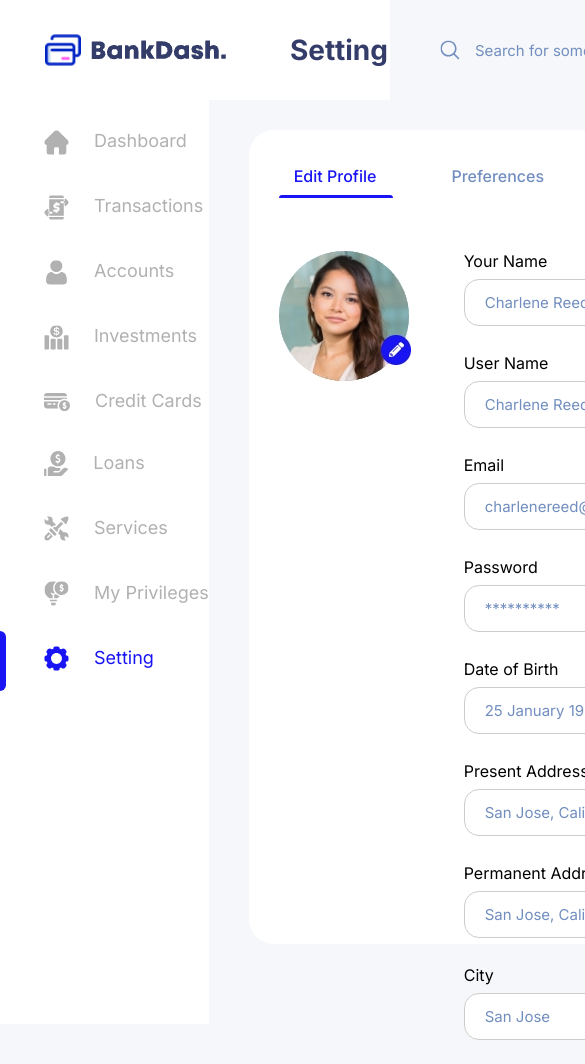
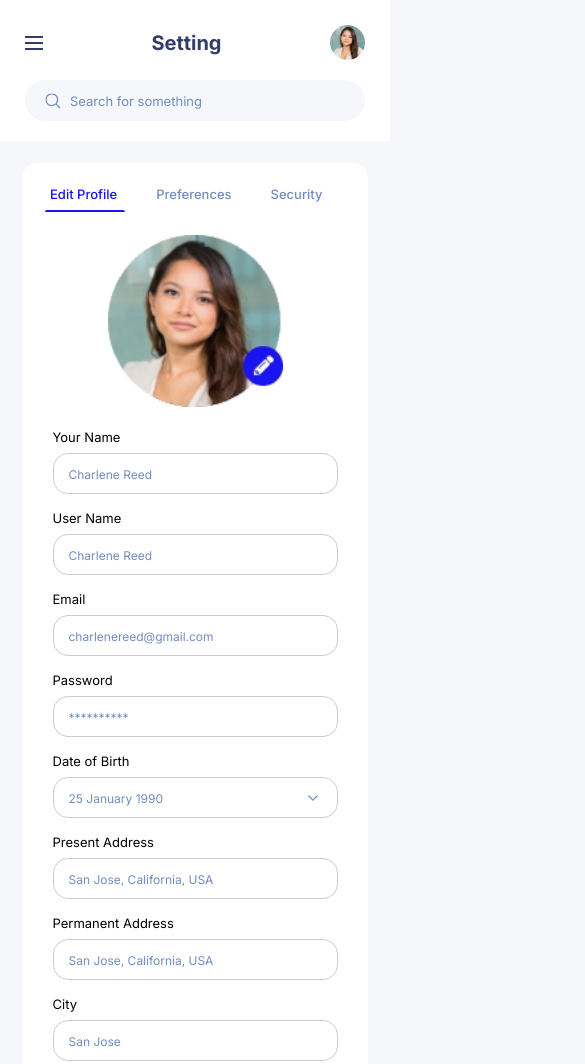
Before and after one commit to ValeriaStav/ATT-TEST-FRONT-END, a plain HTML site: page index.html in a window 390 px wide. Shown: the top 1064 px of the page, 585 px wide, since content can reach past the window. Drawn offline with Linux system fonts and the light colour scheme.

Commit message:
feat: add media queries for mobile and tablet

```diff
--- a/index.html
+++ b/index.html
@@ -10,7 +10,14 @@
     <!-- Header -->
     <header>
       <img src="assets/images/logo.png" alt="BankDash" class="logo" />
+
       <div class="header-container">
+        <!-- Burger-menu -->
+        <div class="burger-menu" id="burger-menu">
+          <div class="bar"></div>
+          <div class="bar"></div>
+          <div class="bar"></div>
+        </div>
         <h2>Setting</h2>
         <div class="search-container">
           <input
--- a/style.css
+++ b/style.css
@@ -19,10 +19,19 @@
     transition: all 0.2s ease-in-out;
 }
 
+html {
+    scroll-behavior: smooth;
+}
+
 body {
     max-width: 1440px;
     margin: 0 auto;
     background-color: var(--body-color);
+    transition: all 0.3s linear;
+}
+
+::-webkit-scrollbar {
+    width: 0px;
 }
 
 input::placeholder {
@@ -32,7 +41,7 @@ input::placeholder {
 /* Header */
 
 header {
-    height: 100px;
+    min-height: 100px;
     padding: 20px 40px;
     background-color: var(--background-color);
     display: flex;
@@ -59,6 +68,20 @@ h2 {
     padding-left: 42px;
     font-size: 28px;
     color: var(--primary-color);
+}
+
+
+.burger-menu {
+    display: none;
+    flex-direction: column;
+    cursor: pointer;
+}
+
+.bar {
+    width: 18px;
+    height: 2px;
+    background-color: var(--primary-color);
+    margin: 2px 0;
 }
 
 .search-container {
@@ -110,7 +133,7 @@ main {
 /* Sidebar */
 
 .sidebar {
-    width: 250px;
+    min-width: 250px;
     min-height: 924px;
     display: flex;
     background-color: var(--background-color);
@@ -270,3 +293,174 @@ input[type="submit"] {
     font-size: 18px;
     cursor: pointer;
 }
+
+
+@media (min-width: 769px) and (max-width: 1024px) {
+    .header-container {
+        gap: 16px;
+    }
+
+    .profile-container {
+        flex-direction: column;
+        flex-wrap: wrap;
+
+    }
+
+    .form-container {
+        flex-direction: row;
+    }
+
+    .form-group {
+        flex: 1 1 45%;
+    }
+
+    h2 {
+        font-size: 26px;
+    }
+}
+
+
+@media (max-width: 768px) {
+
+    * {
+        font-size: 13px;
+    }
+
+    header {
+        padding: 25px;
+        padding-bottom: 0;
+    }
+
+    .burger-menu {
+        display: flex;
+    }
+
+    .sidebar,
+    .logo,
+    .icons {
+        display: none;
+    }
+
+    .header-container {
+        padding: 0;
+        flex-wrap: wrap;
+        gap: 0;
+    }
+
+    h2 {
+        margin: 0 auto;
+        padding-left: 0;
+        font-size: 20px;
+    }
+
+    .profile-pic {
+        width: 35px;
+        height: 35px;
+    }
+
+    .search-container {
+        order: 3;
+        flex-basis: 100%;
+        margin: 20px 0;
+        display: flex;
+        justify-content: center;
+
+        input {
+            width: 95%;
+            padding: 11px 15px;
+
+            &::placeholder {
+                font-size: 13px;
+            }
+        }
+
+        img {
+            width: 16px;
+        }
+    }
+
+    .sidebar.active {
+        display: block;
+    }
+
+    main,
+    .profile-card {
+        height: 100%;
+        padding: 0;
+        border-radius: 15px;
+    }
+
+    .profile-container {
+        padding: 10px 0;
+        gap: 22px;
+        flex-direction: column;
+        align-items: center;
+
+        img {
+            width: 175px;
+        }
+    }
+
+    .profile-card {
+        margin: 22px;
+    }
+
+    .nav-menu {
+        width: 85%;
+        margin: 23px 28px;
+        gap: 39px;
+    }
+
+    .nav-link {
+        a {
+            font-size: 13px;
+        }
+
+        &.active:before {
+            width: 80px;
+            height: 2px;
+            top: 24px;
+            left: -5px;
+            border-radius: 10px 10px 0 0;
+        }
+    }
+
+    .form-container {
+        width: 285px;
+        flex-direction: column;
+        gap: 16px;
+    }
+
+    .form-group {
+        flex: 1 1 100%;
+
+        label {
+            font-size: 13px;
+        }
+
+        input {
+            padding: 10px 15px;
+        }
+
+        input::placeholder {
+            font-size: 12px;
+            ;
+        }
+    }
+
+    .arrow {
+        width: 10px;
+        top: 29px;
+        right: 20px;
+    }
+
+    input[type="submit"] {
+        width: 100%;
+        margin: 0 auto;
+        margin-top: -8px;
+        padding: 11px;
+        border-radius: 9px;
+        font-size: 15px;
+    }
+
+}
```
